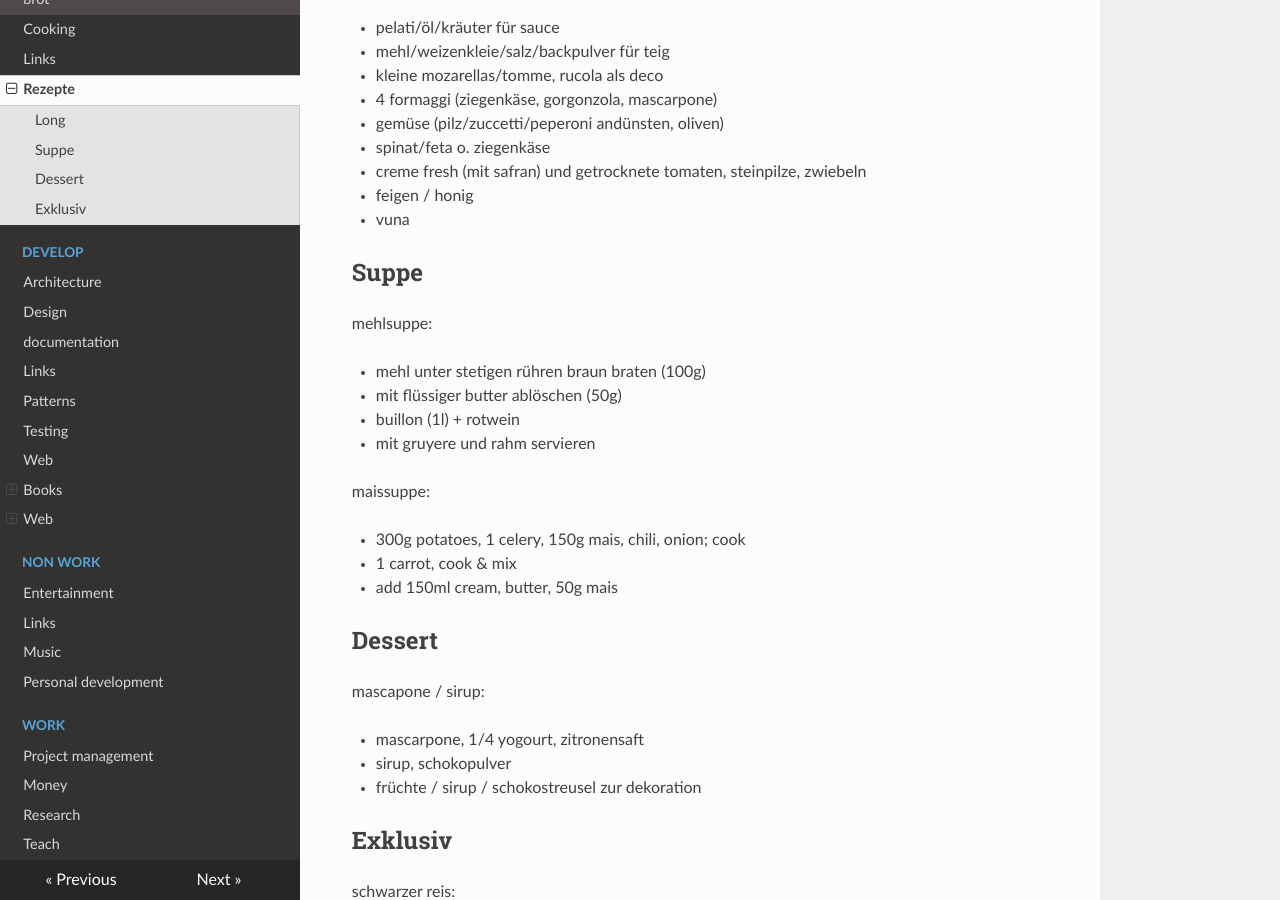
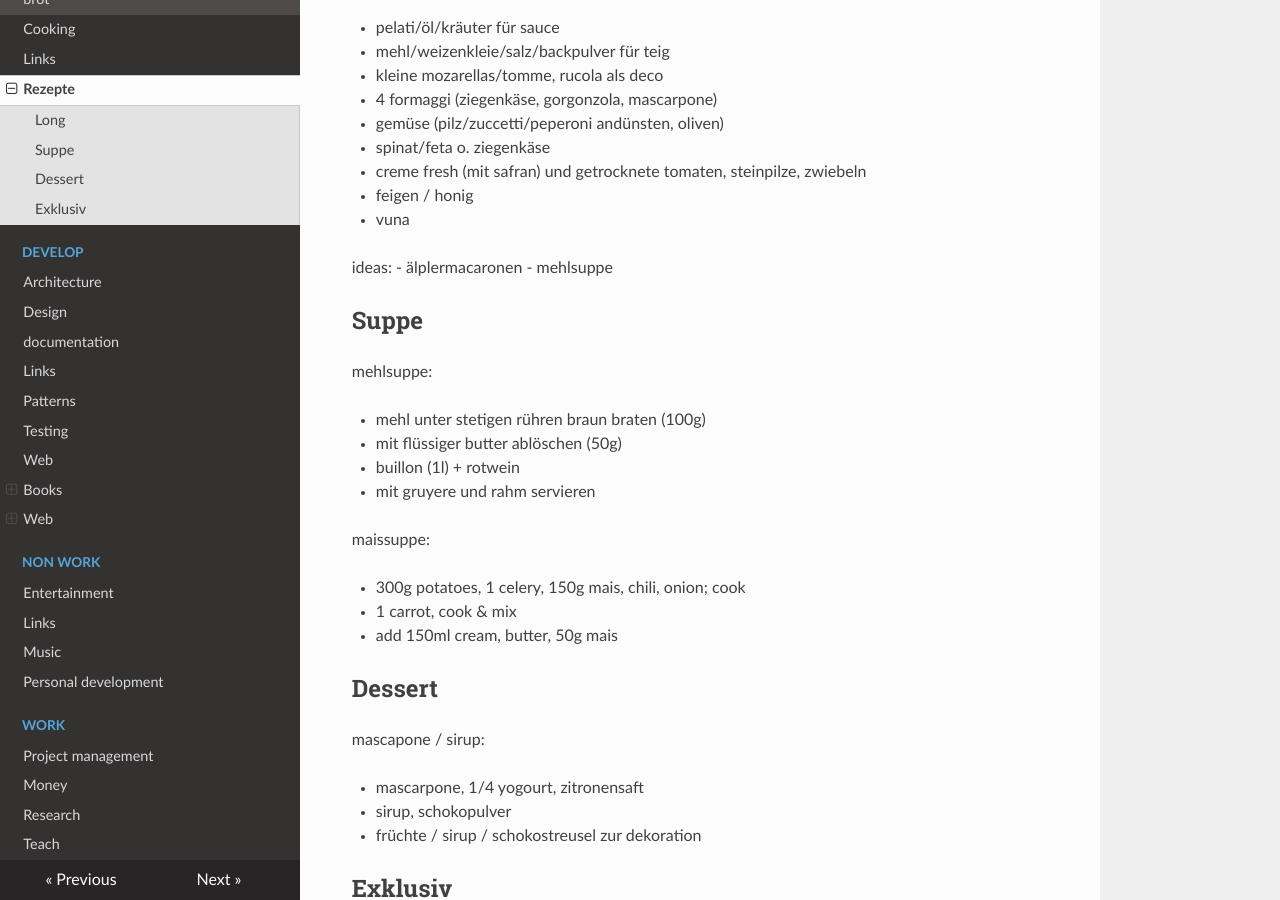
Before and after one commit to famoser/docs, an MkDocs documentation site: the page built from docs/cooking/rezepte.md, in a window 1280 px wide and 900 px high, scrolled down 1376 px. Built offline with MkDocs 1.6.1, drawn with Linux system fonts in a browser that asks for light colours; nearby versions of some CDN libraries.

Commit message:
Update rezepte.md

```diff
--- a/docs/cooking/rezepte.md
+++ b/docs/cooking/rezepte.md
@@ -61,6 +61,10 @@ pizza:
 - feigen / honig
 - vuna
 
+ideas:
+- älplermacaronen
+- mehlsuppe
+
 
 ## Suppe
 
```
